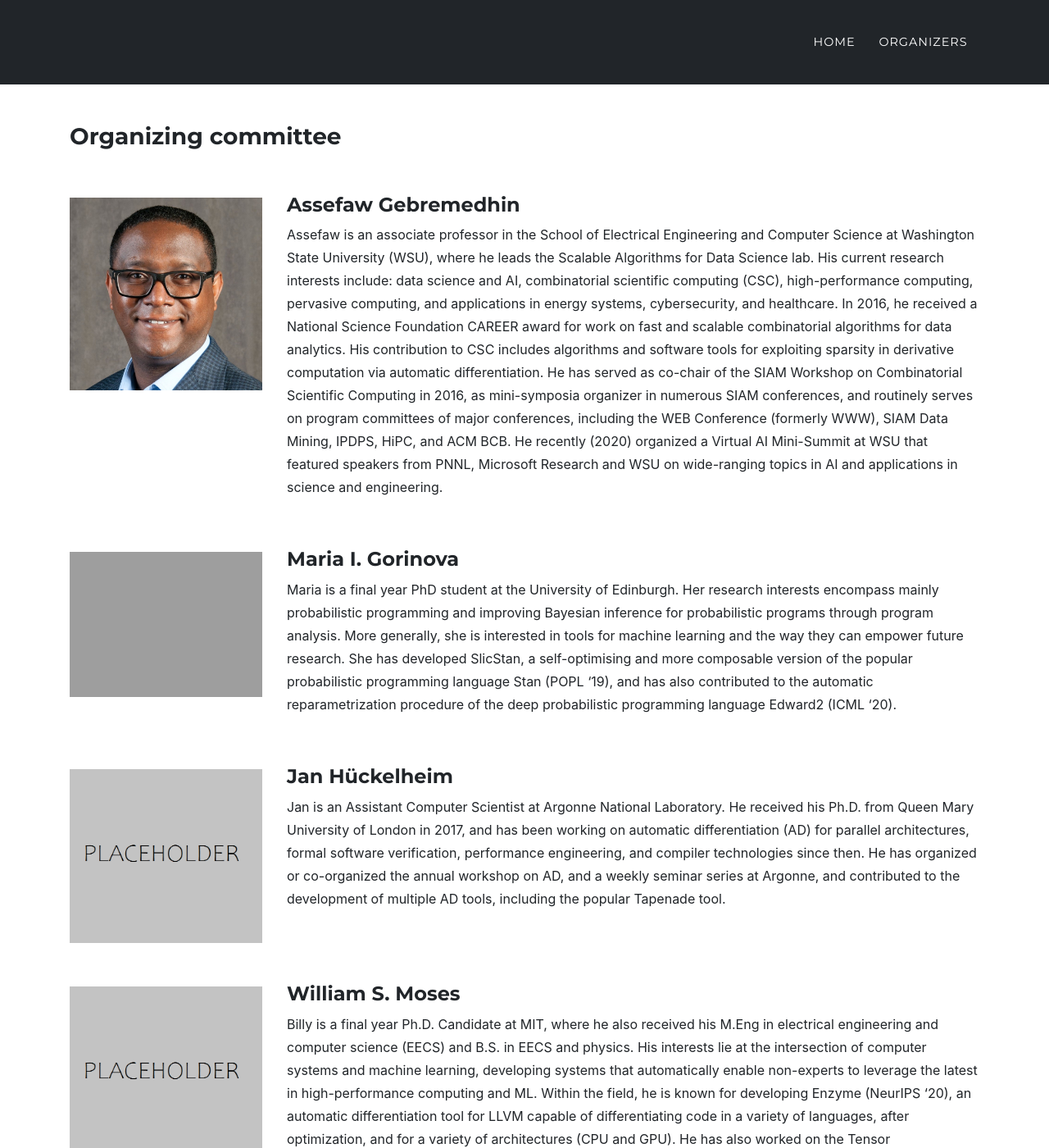
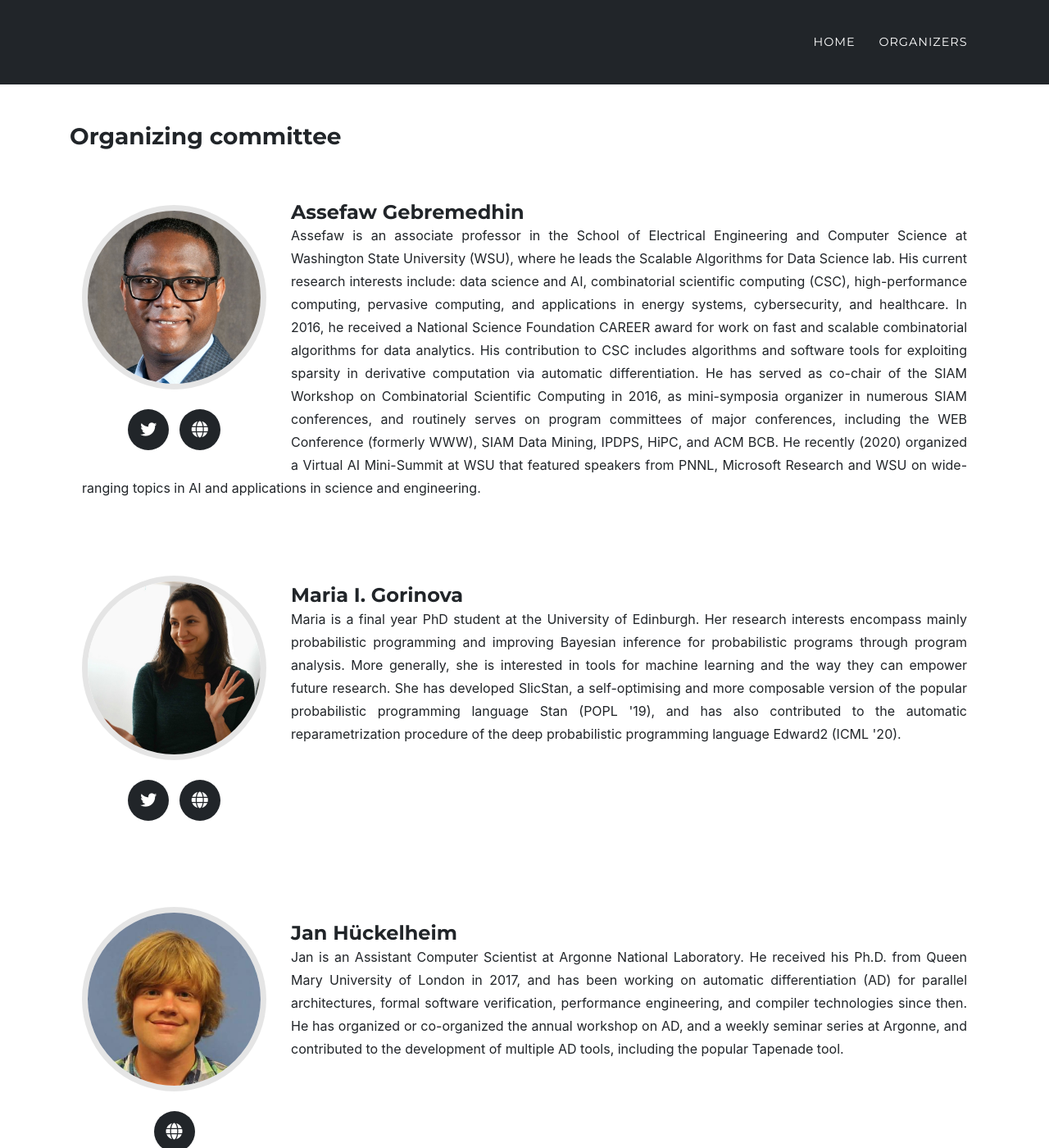
Before and after one commit to mgorinova/www, a Jekyll site: the page built from organizers.md, in a window 1280 px wide and 1400 px high. Shown: the whole window at 82% size. Built offline with Jekyll 4.4.1, drawn with Linux system fonts in a browser that asks for light colours; nearby versions of some CDN libraries; some web fonts are replaced; some of the changed text lies outside the part shown.

Commit message:
Updated images, style of images, and added social media links

```diff
--- a/_includes/head.html
+++ b/_includes/head.html
@@ -1,5 +1,5 @@
 <head>
-	<base href="https://diffprogramming.mit.edu/">
+<script src="https://kit.fontawesome.com/bca297bd04.js" crossorigin="anonymous"></script>
 {% if site.analytics.google %}
   <!-- Global site tag (gtag.js) - Google Analytics -->
   <script async src="https://www.googletagmanager.com/gtag/js?id={{ site.analytics.google }}"></script>
@@ -25,7 +25,6 @@
   <link href="assets/css/bootstrap.min.css" rel="stylesheet">
 
   <!-- Custom fonts for this template -->
-  <link href="assets/css/all.min.css" rel="stylesheet" type="text/css">
   <link href="https://fonts.googleapis.com/css?family=Montserrat:400,700" rel="stylesheet" type="text/css">
   <link href='https://fonts.googleapis.com/css?family=Kaushan+Script' rel='stylesheet' type='text/css'>
   <link href='https://fonts.googleapis.com/css?family=Droid+Serif:400,700,400italic,700italic' rel='stylesheet' type='text/css'>
@@ -45,4 +44,6 @@
   </style>
   {% endif %}
 
+  <link href="assets/css/foo.css" rel="stylesheet">
+
 </head>
--- a/_layouts/default.html
+++ b/_layouts/default.html
@@ -23,5 +23,10 @@
 	  <!-- Custom scripts for this template -->
 	  <script src="assets/js/agency.min.js"></script>
 
+    <script
+    type="text/javascript"
+    src="https://use.fontawesome.com/releases/v5.15.3/js/conflict-detection.js">
+    </script>
+
   </body>
 </html>
--- /dev/null
+++ b/assets/css/foo.css
@@ -0,0 +1,22 @@
+ul.social-buttonss {
+  margin-bottom: 0;
+  padding-left: 0;
+  text-align: center;
+  }
+
+ul.social-buttonss li a {
+  font-size: 20px;
+  line-height: 50px;
+  display: block;
+  width: 50px;
+  height: 50px;
+  -webkit-transition: all 0.3s;
+  -moz-transition: all 0.3s;
+  transition: all 0.3s;
+  color: white;
+  border-radius: 100%;
+  outline: none;
+  background-color: #212529;
+  }
+
+ul.social-buttonss li a:active, ul.social-buttons li a:focus, ul.social-buttonss li a:hover { background-color: #fed136; }
--- a/organizers.md
+++ b/organizers.md
@@ -7,38 +7,102 @@ title: Organizers
 
 <br/>
 
-![image](/images/assefaw-gebremedhin.jpg){:style="float: left; margin-right: 30px; margin-bottom: 110px; margin-top: 5px; width: 235px"}
-#### **Assefaw Gebremedhin**
+<div class="container">
+<div class="team-member">
+<div style="float: left; margin-right: 30px; margin-bottom: 30px; margin-top: 5px; text-align:center">
+<img class="mx-auto rounded-circle" src="/images/assefaw-gebremedhin.jpg" alt="" >
+<br/><br/>
+<ul class="social-buttonss">
+<li class="list-inline-item"><a href="https://twitter.com/assefawg"><i class="fab fa-twitter"></i></a></li>
+<li class="list-inline-item"><a href="https://eecs.wsu.edu/~assefaw/"><i class="fas fa-globe"></i></a></li>
+</ul>
+</div>
+<h4 align="left"> Assefaw Gebremedhin </h4>
+<p align="justify">
 Assefaw is an associate professor in the School of Electrical Engineering and Computer Science at Washington State University (WSU), where he leads the Scalable Algorithms for Data Science lab. His current research interests include: data science and AI, combinatorial scientific computing (CSC), high-performance computing, pervasive computing, and applications in energy systems, cybersecurity, and healthcare. In 2016, he received a National Science Foundation CAREER award for work on fast and scalable combinatorial algorithms for data analytics. His contribution to CSC includes algorithms and software tools for exploiting sparsity in derivative computation via automatic differentiation. He has served as co-chair of the SIAM Workshop on Combinatorial Scientific Computing in 2016, as mini-symposia organizer in numerous SIAM conferences, and routinely serves on program committees of major conferences, including the WEB Conference (formerly WWW), SIAM Data Mining, IPDPS, HiPC, and ACM BCB. He recently (2020) organized a Virtual AI Mini-Summit at WSU that featured speakers from PNNL, Microsoft Research and WSU on wide-ranging topics in AI and applications in science and engineering.
+</p></div></div>
 
 <br/>
 
-![image](/images/maria-gorinova.png){:style="float: left; margin-right: 30px; margin-bottom: 20px; margin-top: 5px; width: 235px"}
-#### **Maria I. Gorinova**
+<div class="container">
+<div class="team-member">
+<div style="float: left; margin-right: 30px; margin-bottom: 30px; margin-top: -10px; text-align:center">
+<img class="mx-auto rounded-circle" src="/images/maria-gorinova.jpg" alt="" >
+<br/><br/>
+<ul class="social-buttonss">
+<li class="list-inline-item"><a href="https://twitter.com/migorinova"><i class="fab fa-twitter"></i></a></li>
+<li class="list-inline-item"><a href="https://homepages.inf.ed.ac.uk/s1207807/"><i class="fas fa-globe"></i></a></li>
+</ul>
+</div>
+<h4 align="left"> Maria I. Gorinova </h4>
+<p align="justify">
 Maria is a final year PhD student at the University of Edinburgh. Her research interests encompass mainly probabilistic programming and improving Bayesian inference for probabilistic programs through program analysis. More generally, she is interested in tools for machine learning and the way they can empower future research. She has developed SlicStan, a self-optimising and more composable version of the popular probabilistic programming language Stan (POPL '19), and has also contributed to the automatic reparametrization procedure of the deep probabilistic programming language Edward2 (ICML '20).
+</p></div></div>
 
-<br/>
+<br/><br/><br/><br/><br/>
 
-![image](/images/jan-huckelheim.png){:style="float: left; margin-right: 30px; margin-bottom: 20px; margin-top: 5px; width: 235px"}
-#### **Jan Hückelheim**
+<div class="container">
+<div class="team-member">
+<div style="float: left; margin-right: 30px; margin-bottom: 30px; margin-top: -18px; text-align:center">
+<img class="mx-auto rounded-circle" src="/images/jan-huckelheim.jpg" alt="" >
+<br/><br/>
+<ul class="social-buttonss">
+<li class="list-inline-item"><a href="https://www.anl.gov/profile/jan-christian-hueckelheim"><i class="fas fa-globe"></i></a></li>
+</ul>
+</div>
+<h4 align="left"> Jan Hückelheim </h4>
+<p align="justify">
 Jan is an Assistant Computer Scientist at Argonne National Laboratory. He received his Ph.D. from Queen Mary University of London in 2017, and has been working on automatic differentiation (AD) for parallel architectures, formal software verification, performance engineering, and compiler technologies since then. He has organized or co-organized the annual workshop on AD, and a weekly seminar series at Argonne, and contributed to the development of multiple AD tools, including the popular Tapenade tool.
+</p></div></div>
 
+<br/><br/><br/><br/><br/>
+
+<div class="container">
+<div class="team-member">
+<div style="float: left; margin-right: 30px; margin-bottom: 30px; margin-top: 5px; text-align:center">
+<img class="mx-auto rounded-circle" src="/images/william-moses.jpg" alt="" >
 <br/><br/>
-
-![image](/images/william-moses.png){:style="float: left; margin-right: 30px; margin-bottom: 50px; margin-top: 5px; width: 235px"}
-#### **William S. Moses**
+<ul class="social-buttonss">
+<li class="list-inline-item"><a href="https://twitter.com/wsmoses"><i class="fab fa-twitter"></i></a></li>
+<li class="list-inline-item"><a href="https://wsmoses.com/"><i class="fas fa-globe"></i></a></li>
+</ul>
+</div>
+<h4 align="left"> William S. Moses </h4>
+<p align="justify">
 Billy is a final year Ph.D. Candidate at MIT, where he also received his M.Eng in electrical engineering and computer science (EECS) and B.S. in EECS and physics. His interests lie at the intersection of computer systems and machine learning, developing systems that automatically enable non-experts to leverage the latest in high-performance computing and ML. Within the field, he is known for developing Enzyme (NeurIPS '20), an automatic differentiation tool for LLVM capable of differentiating code in a variety of languages, after optimization, and for a variety of architectures (CPU and GPU). He has also worked on the Tensor Comprehensions framework for synthesizing high-performance GPU kernels of ML code, the Tapir compiler for parallel programs (best paper at PPoPP '17), and compilers that use machine learning to better optimize. He is a recipient of the U.S. Department of Energy Computational Science Graduate Fellowship and the Karl Taylor Compton Prize, MIT's highest student award.
-
-<br/>
-
-![image](/images/sri-hari-krishna-narayanan.png){:style="float: left; margin-right: 30px; margin-bottom: 20px; margin-top: 5px; width: 235px"}
-#### **Sri Hari Krishna Narayanan**
-Sri is a Computer Scientist at Argonne National Laboratory. He conducts research in automatic differentiation, develops AD tools, and applies them to applications from different scientific domains. He has co-organized the EuroAD workshop in 2017 and 2020, a seminar series at Argonne, and co-organized a tutorial on AD at SIAM Conference on Computational Science and Engineering 2021.
+</p></div></div>
 
 <br/><br/><br/>
 
-![image](/images/ludger-paehler.png){:style="float: left; margin-right: 30px; margin-bottom: 20px; margin-top: 5px; width: 235px"}
-#### **Ludger Paehler**
+<div class="container">
+<div class="team-member">
+<div style="float: left; margin-right: 30px; margin-bottom: 30px; margin-top: -25px; text-align:center">
+<img class="mx-auto rounded-circle" src="/images/sri-hari-krishna-narayanan.jpg" alt="" >
+<br/><br/>
+<ul class="social-buttonss">
+<li class="list-inline-item"><a href="https://www.mcs.anl.gov/~snarayan/"><i class="fas fa-globe"></i></a></li>
+</ul>
+</div>
+<h4 align="left"> Sri Hari Krishna Narayanan </h4>
+<p align="justify">
+Sri is a Computer Scientist at Argonne National Laboratory. He conducts research in automatic differentiation, develops AD tools, and applies them to applications from different scientific domains. He has co-organized the EuroAD workshop in 2017 and 2020, a seminar series at Argonne, and co-organized a tutorial on AD at SIAM Conference on Computational Science and Engineering 2021.
+</p></div></div>
+
+<br/><br/><br/><br/><br/><br/>
+
+<div class="container">
+<div class="team-member">
+<div style="float: left; margin-right: 30px; margin-bottom: 30px; margin-top: -15px; text-align:center">
+<img class="mx-auto rounded-circle" src="/images/ludger-paehler.jpg" alt="" >
+<br/><br/>
+<ul class="social-buttonss">
+<li class="list-inline-item"><a href="https://twitter.com/ludgerpaehler"><i class="fab fa-twitter"></i></a></li>
+<li class="list-inline-item"><a href="https://ludgerpaehler.github.io/"><i class="fas fa-globe"></i></a></li>
+</ul>
+</div>
+<h4 align="left"> Ludger Paehler  </h4>
+<p align="justify">
 Ludger is a fourth-year PhD candidate at TU Munich with a MSc in Applied Mathematics from Imperial College London. His research interests lie at the intersection of scientific computing and machine learning with a focus on enabling uncertainty quantification and Bayesian analysis in large-scale fluid dynamics applications on high-performance computing systems. He assisted in the organization of the "Machine Learning for Physical Systems" symposium at the ECCOMAS World Congress of Computational Mechanics.
+</p></div></div>
 
-<br/><br/><br/>
+<br/><br/><br/><br/><br/>
```
Also changed, not shown: images/assefaw-gebremedhin.jpg, images/jan-huckelheim.jpg (added), images/jan-huckelheim.png (deleted), images/ludger-paehler.jpg (added), images/ludger-paehler.png (deleted), images/maria-gorinova.jpg (added), images/sri-hari-krishna-narayanan.jpg (added), images/sri-hari-krishna-narayanan.png (deleted), images/william-moses.jpg (added), images/william-moses.png (deleted), 1 other file.
